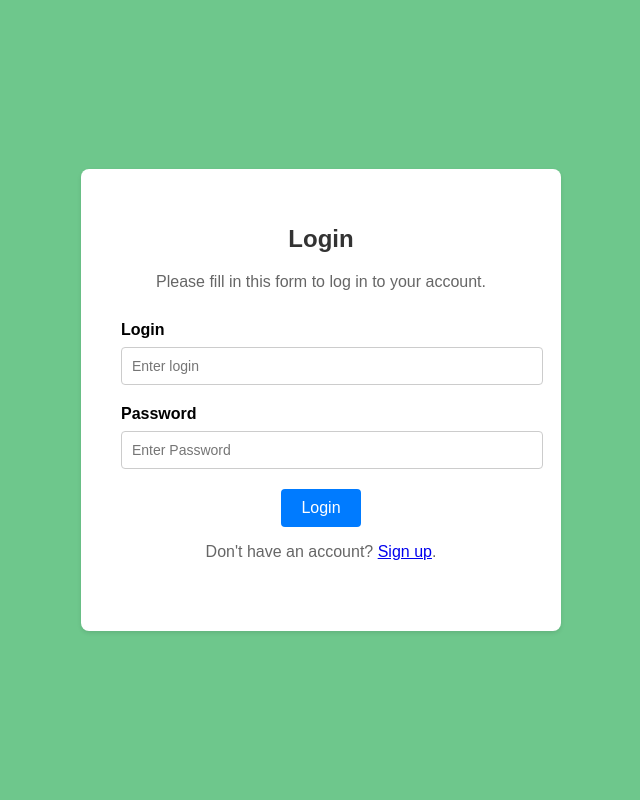
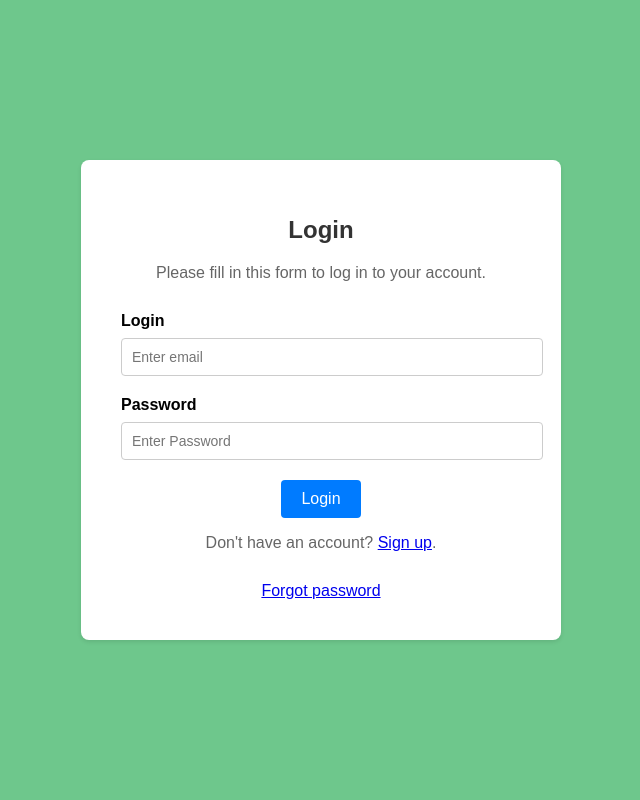
Before and after one commit to hellkirl/backend, a Flask app: page /login in a window 1280 px wide. Shown: the whole page, without its empty margins (319-959 px from the left). Run offline with Flask 3, Linux system fonts and the light colour scheme.

Commit message:
main structure

```diff
--- a/auth_system/main.py
+++ b/auth_system/main.py
@@ -58,7 +58,6 @@ def logout():
 @app.route("/signup", methods=["POST"])
 def signup_post():
     if request.method == "POST":
-        login = request.form["login"]
         password = request.form["password"]
         email = request.form["email"]
         first_name = request.form["first_name"]
@@ -66,7 +65,6 @@ def signup_post():
         phone_number = request.form["phone_number"]
 
         user = User(
-            login=login,
             password=generate_password_hash(password),
             email=email,
             first_name=first_name,
@@ -93,10 +91,10 @@ def login():
 @app.route("/login", methods=["POST"])
 def login_post():
     if request.method == "POST":
-        login = request.form["login"]
+        email = request.form["email"]
         password = request.form["password"]
 
-        cur.execute("SELECT password FROM users WHERE login = %s", (login,))
+        cur.execute("SELECT password FROM users WHERE email = %s", (email,))
         hashed_password = cur.fetchone()
 
         if hashed_password and check_password_hash(hashed_password[0], password):
@@ -104,7 +102,3 @@ def login_post():
             return redirect(url_for("dashboard"))
         else:
             return render_template("login_incorrect.html")
-
-
-if __name__ == "__main__":
-    app.run(debug=True)
--- a/auth_system/migrations/db.py
+++ b/auth_system/migrations/db.py
@@ -30,5 +30,4 @@ class Connector:
             con.set_session(autocommit=True)
             return con, cur
         except Exception as connection_error:
-            print(f"The error is: {str(connection_error)}")
-            return None
+            return f"The error is: {str(connection_error)}"
--- a/auth_system/models.py
+++ b/auth_system/models.py
@@ -10,7 +10,6 @@ con, cur = c.connect()
 class User:
     first_name: str
     last_name: str
-    login: str
     password: str
     email: str
     phone_number: str
@@ -18,14 +17,13 @@ class User:
     def create(self):
         try:
             cur.execute(
-                """INSERT INTO users (first_name, last_name, email, phone_number, login, password)
-                                        VALUES (%s, %s, %s, %s, %s, %s)""",
+                """INSERT INTO users (first_name, last_name, email, phone_number, password)
+                                        VALUES (%s, %s, %s, %s, %s)""",
                 (
                     self.first_name,
                     self.last_name,
                     self.email,
                     self.phone_number,
-                    self.login,
                     self.password,
                 ),
             )
--- a/auth_system/templates/login.html
+++ b/auth_system/templates/login.html
@@ -46,7 +46,7 @@
             margin-bottom: 8px;
         }
 
-        input[type="text"],
+        input[type="email"],
         input[type="password"] {
             width: 100%;
             padding: 10px;
@@ -95,8 +95,8 @@
     <div class="container">
         <h1>Login</h1>
         <p>Please fill in this form to log in to your account.</p>
-        <label for="login"><b>Login</b></label>
-        <input type="text" placeholder="Enter login" name="login" id="login" required>
+        <label for="email"><b>Login</b></label>
+        <input type="email" placeholder="Enter email" name="email" id="email" required>
 
         <label for="password"><b>Password</b></label>
         <input type="password" placeholder="Enter Password" name="password" id="password" required>
@@ -104,6 +104,7 @@
         <input type="submit" value="Login"/>
 
         <p>Don't have an account? <a href="/signup">Sign up</a>.</p>
+        <a href="#">Forgot password</a>
     </div>
 </form>
 </body>
--- a/auth_system/templates/register.html
+++ b/auth_system/templates/register.html
@@ -107,10 +107,8 @@
         <input type="email" placeholder="Enter Email" name="email" id="email" required>
 
         <label for="phone_number"><b>Phone number</b></label>
-        <input type="text" placeholder="Enter phone number" name="phone_number" id="phone_number" required>
-
-        <label for="login"><b>Login</b></label>
-        <input type="text" placeholder="Enter login" name="login" id="login" required>
+        <input type="text" pattern="^[\+]?[(]?[0-9]{3}[)]?[-\s\.]?[0-9]{3}[-\s\.]?[0-9]{4,6}$"
+               placeholder="Enter phone number" name="phone_number" id="phone_number" required>
 
         <label for="password"><b>Password</b></label>
         <input type="password" placeholder="Enter Password" name="password" id="password" required>
```
Also changed, not shown: auth_system/migrations/local_migration.py (+8 -3 lines), auth_system/templates/login_incorrect.html (+6 -4 lines), auth_system/.static/dashboard.png (added), auth_system/.static/incorrect_login.png (added), auth_system/.static/login.png (added), auth_system/.static/register.png (added), auth_system/.static/start.png (added), auth_system/__init__.py (deleted), auth_system/readme.md (added).
